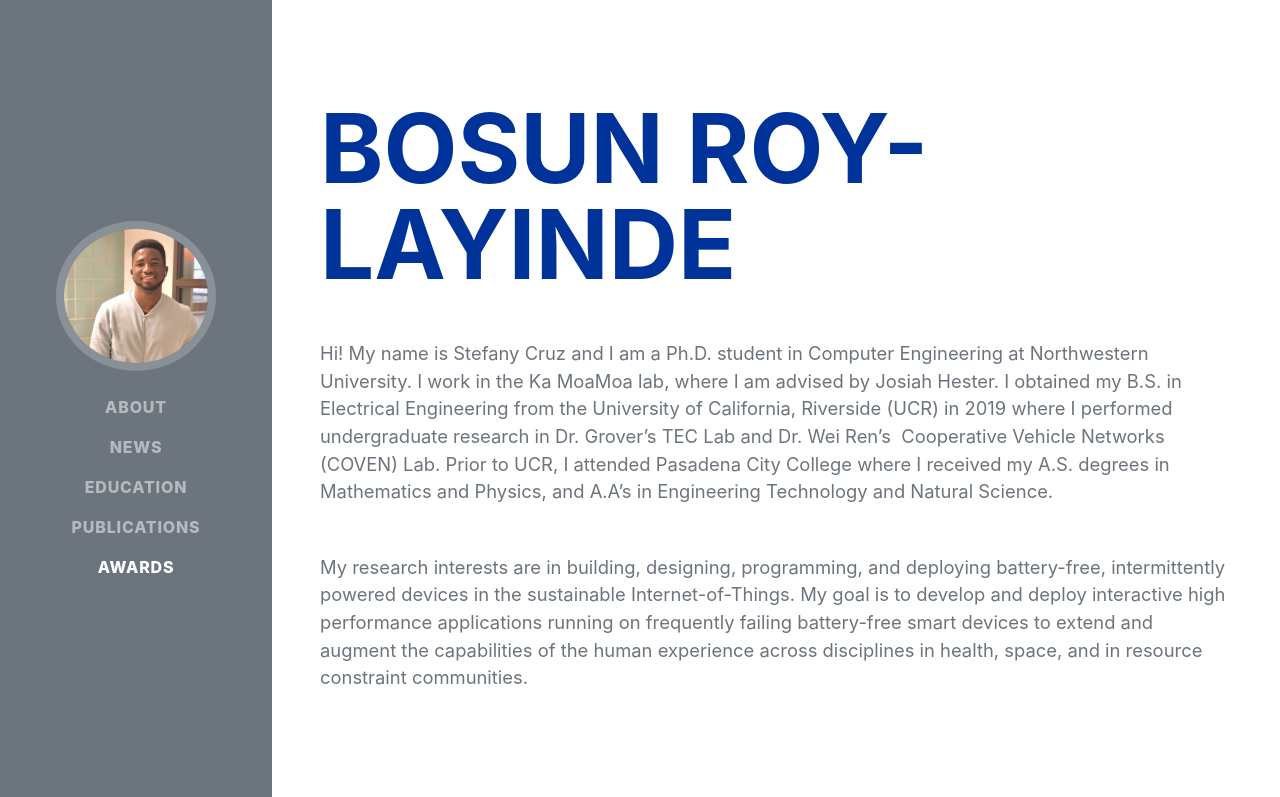
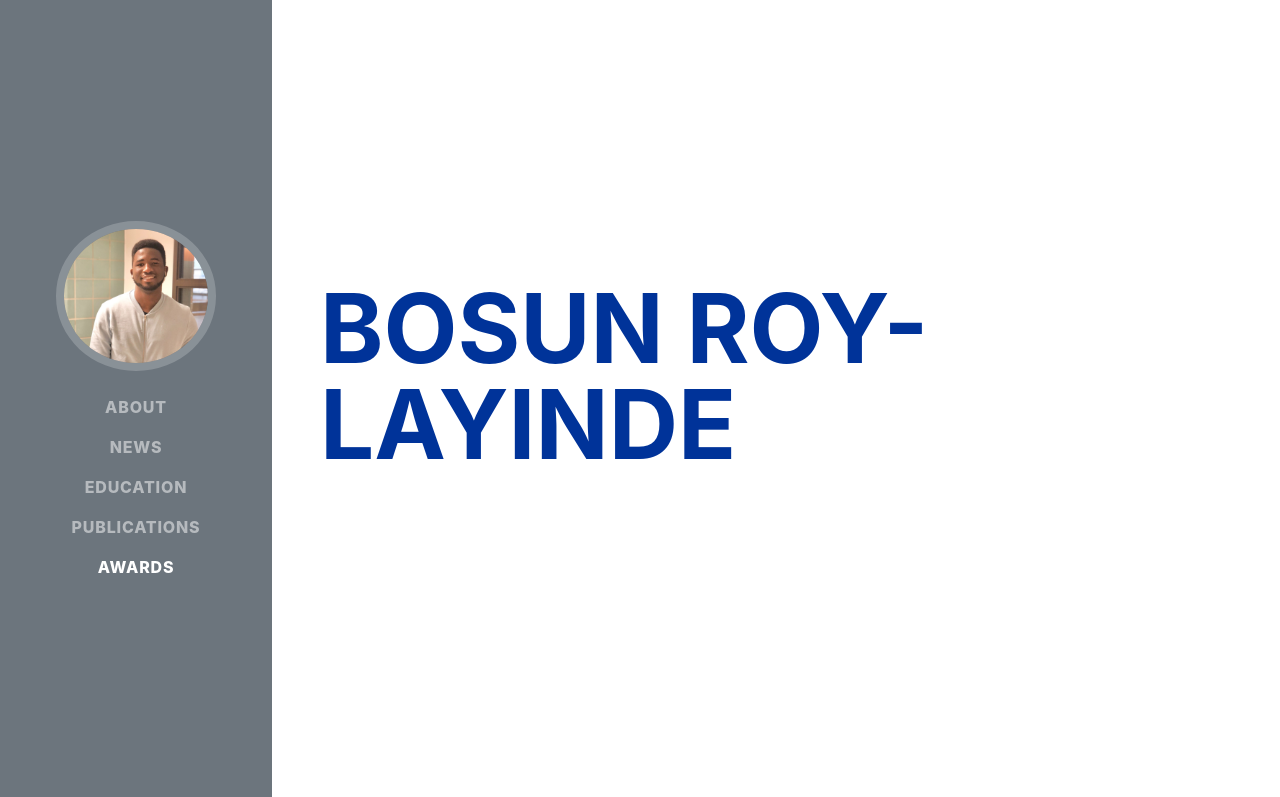
Before and after one commit to RoyAyo/portfolioBosun, a website: page index.html in a window 1280 px wide. Shown: the top 797 px of the page. Drawn offline with nearby package versions, Linux system fonts and the light colour scheme; a web font is replaced by a local one.

Commit message:
removed soe of the content

```diff
--- a/index.html
+++ b/index.html
@@ -50,8 +50,8 @@
 
 
                     </div>
-                    <p class="lead mb-5">Hi! My name is Stefany Cruz and I am a Ph.D. student in Computer Engineering at Northwestern University. I work in the Ka MoaMoa lab, where I am advised by Josiah Hester. I obtained my B.S. in Electrical Engineering from the University of California, Riverside (UCR) in 2019 where I performed undergraduate research in Dr. Grover’s TEC Lab and Dr. Wei Ren’s  Cooperative Vehicle Networks (COVEN) Lab. Prior to UCR, I attended Pasadena City College where I received my A.S. degrees in Mathematics and Physics, and A.A’s in Engineering Technology and Natural Science. </p>
-                   <p class="lead mb-2"> My research interests are in building, designing, programming, and deploying battery-free, intermittently powered devices in the sustainable Internet-of-Things. My goal is to develop and deploy interactive high performance applications running on frequently failing battery-free smart devices to extend and augment the capabilities of the human experience across disciplines in health, space, and in resource constraint communities.</p>
+                    <!-- <p class="lead mb-5">Hi! My name is Stefany Cruz and I am a Ph.D. student in Computer Engineering at Northwestern University. I work in the Ka MoaMoa lab, where I am advised by Josiah Hester. I obtained my B.S. in Electrical Engineering from the University of California, Riverside (UCR) in 2019 where I performed undergraduate research in Dr. Grover’s TEC Lab and Dr. Wei Ren’s  Cooperative Vehicle Networks (COVEN) Lab. Prior to UCR, I attended Pasadena City College where I received my A.S. degrees in Mathematics and Physics, and A.A’s in Engineering Technology and Natural Science. </p>
+                   <p class="lead mb-2"> My research interests are in building, designing, programming, and deploying battery-free, intermittently powered devices in the sustainable Internet-of-Things. My goal is to develop and deploy interactive high performance applications running on frequently failing battery-free smart devices to extend and augment the capabilities of the human experience across disciplines in health, space, and in resource constraint communities.</p> -->
                     <div class="social-icons">
                         <!-- <a class="social-icon" href="https://www.linkedin.com/in/stefany-cruz-1386b4147"><i class="fab fa-linkedin-in"></i></a>
                         <a class="social-icon" href="https://github.com/stcz19"><i class="fab fa-github"></i></a>
```
